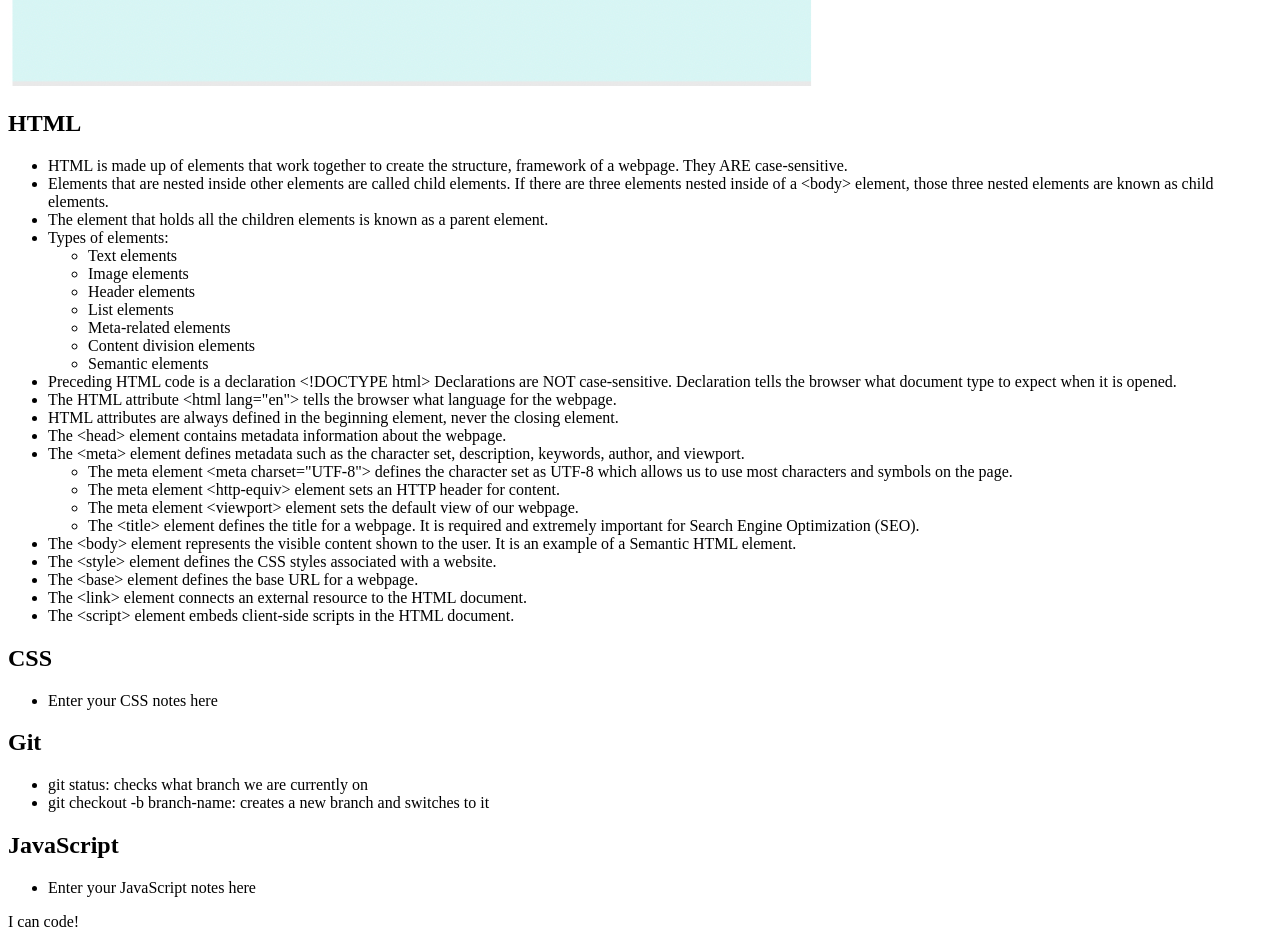
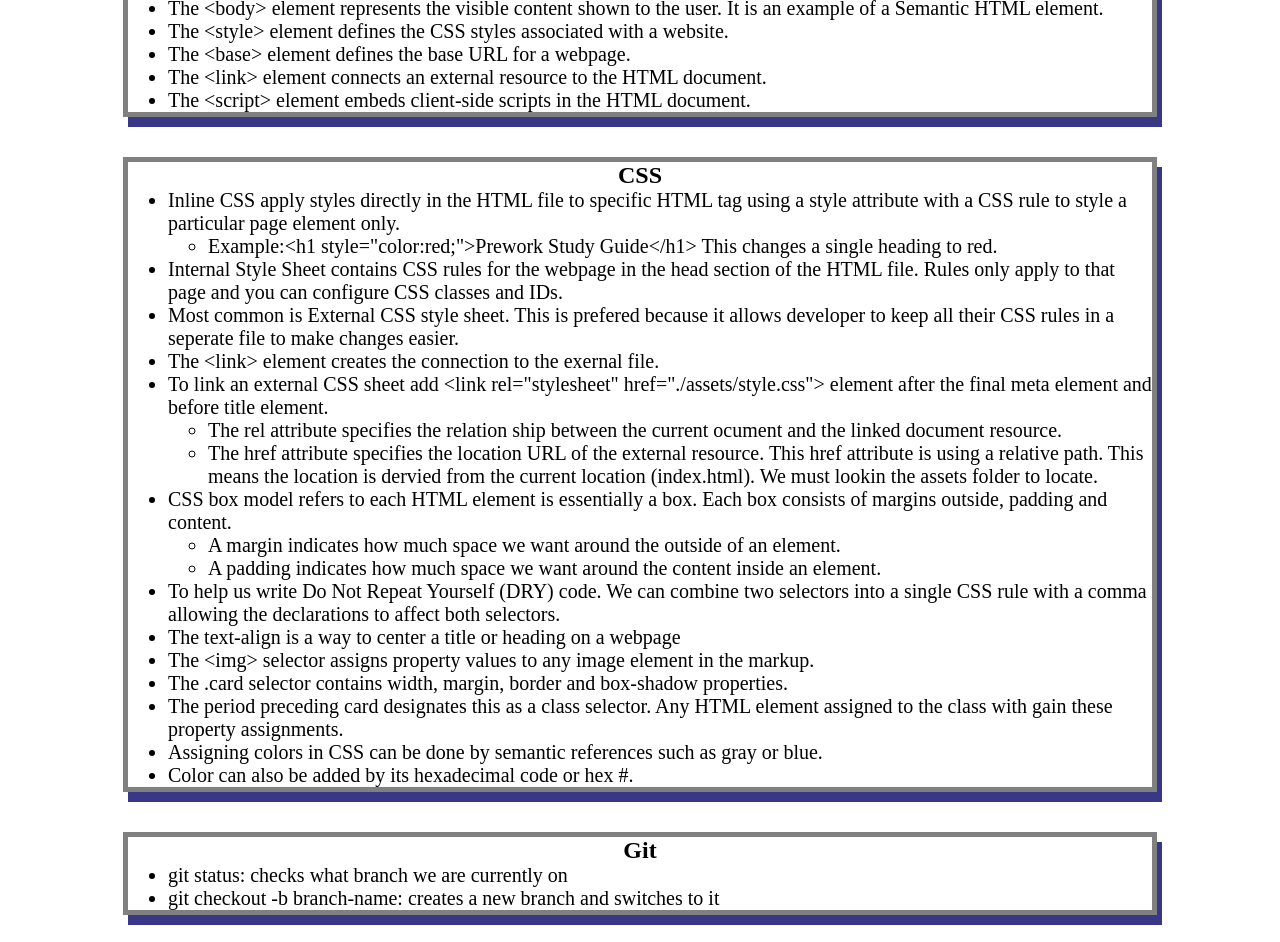
Before and after one commit to LDudrey/prework-study-guide, a plain HTML site: page index.html in a window 1280 px wide. Shown: the part 770-1712 px from the top of the page. Drawn offline with Linux system fonts and the light colour scheme.

Commit message:
added CSS to project

```diff
--- /dev/null
+++ b/assets/style.css
@@ -0,0 +1,42 @@
+* {
+    margin: 0;
+    padding: 0;
+}
+
+header,
+footer {
+    width: 100%;
+    height: 120px;
+    background-color: blue;
+    color: white;
+}
+
+h1,
+h2 {
+    text-align: center;
+}
+
+img {
+    display: block;
+    height: 50px;
+    width: 50px;
+    margin-left: auto;
+    margin-right: auto;
+}
+
+ul {
+    padding-left: 40px;
+    font-size: 20px;
+}
+
+p {
+    text-align: center;
+    font-size: 30px;
+  }
+
+  .card {
+    width: 80%;
+    margin: 40px auto;
+    border: 5px solid gray;
+    box-shadow: 5px 10px #383887;
+  }
--- a/index.html
+++ b/index.html
@@ -4,6 +4,7 @@
     <meta charset="UTF-8" />
     <meta http-equiv="X-UA-Compatible" content="IE=edge" />
     <meta name="viewport" content="width=device-width, initial-scale=1.0" />
+    <link rel="stylesheet" href="./assets/style.css">
     <title>Prework Study Guide</title>
   </head>
   <body>
@@ -19,7 +20,7 @@
            <li>Elements that are nested inside other elements are called child elements. If there are three elements nested inside of a &lt;body&gt; element, those three nested elements are known as child elements.</li>
            <li>The element that holds all the children elements is known as a parent element.</li>
            <li>Types of elements:</li>
-            <ul>
+          <ul>
             <li>Text elements</li>
             <li>Image elements</li>
             <li>Header elements</li>
@@ -27,14 +28,14 @@
             <li>Meta-related elements</li>
             <li>Content division elements</li>
             <li>Semantic elements</li>
-           </ul>
+          </ul>
 
            <li>Preceding HTML code is a declaration &lt;!DOCTYPE html&gt; Declarations are NOT case-sensitive. Declaration tells the browser what document type to expect when it is opened.</li>
            <li>The HTML attribute &lt;html lang="en"&gt; tells the browser what language for the webpage.</li>
            <li>HTML attributes are always defined in the beginning element, never the closing element.</li>
            <li>The &lt;head&gt; element contains metadata information about the webpage.</li>
            <li>The &lt;meta&gt; element defines metadata such as the character set, description, keywords, author, and viewport.</li>
-           <ul>
+          <ul>
             <li>The meta element &lt;meta charset="UTF-8"&gt; defines the character set as UTF-8 which allows us to use most characters and symbols on the page.</li>
             <li>The meta element &lt;http-equiv&gt; element sets an HTTP header for content.
             <li>The meta element &lt;viewport&gt; element sets the default view of our webpage.</li>
@@ -51,7 +52,30 @@
       <section class="card" id="css-section">
         <h2>CSS</h2>
         <ul>
-          <li>Enter your CSS notes here</li>
+           <li>Inline CSS apply styles directly in the HTML file to specific HTML tag using a style attribute with a CSS rule to style a particular page element only.</li>
+          <ul>
+            <li>Example:&lt;h1 style="color:red;"&gt;Prework Study Guide&lt;/h1&gt; This changes a single heading to red.</li>
+          </ul>
+           <li>Internal Style Sheet contains CSS rules for the webpage in the head section of the HTML file. Rules only apply to that page and you can configure CSS classes and IDs.</li>
+           <li>Most common is External CSS style sheet. This is prefered because it allows developer to keep all their CSS rules in a seperate file to make changes easier.</li>
+           <li>The &lt;link&gt; element creates the connection to the exernal file.</li>
+           <li>To link an external CSS sheet add &lt;link rel="stylesheet" href="./assets/style.css"&gt; element after the final meta element and before title element.</li>
+          <ul>
+            <li>The rel attribute specifies the relation ship between the current ocument and the linked document resource.</li>
+            <li>The href attribute specifies the location URL of the external resource. This href attribute is using a relative path. This means the location is dervied from the current location (index.html). We must lookin the assets folder to locate.</li>
+          </ul>
+           <li>CSS box model refers to each HTML element is essentially a box. Each box consists of margins outside, padding and content.</li>
+          <ul>
+            <li>A margin indicates how much space we want around the outside of an element.</li>
+            <li>A padding indicates how much space we want around the content inside an element.</li>
+          </ul>
+           <li>To help us write Do Not Repeat Yourself (DRY) code. We can combine two selectors into a single CSS rule with a comma allowing the declarations to affect both selectors.</li>
+           <li>The text-align is a way to center a title or heading on a webpage</li>
+           <li>The &lt;img&gt; selector assigns property values to any image element in the markup.</li>
+           <li>The .card selector contains width, margin, border and box-shadow properties.</li>
+           <li>The period preceding card designates this as a class selector. Any HTML element assigned to the class with gain these property assignments.</li>
+           <li>Assigning colors in CSS can be done by semantic references such as gray or blue.</li>
+           <li>Color can also be added by its hexadecimal code or hex #.</li>
         </ul>
       </section>
 
```
